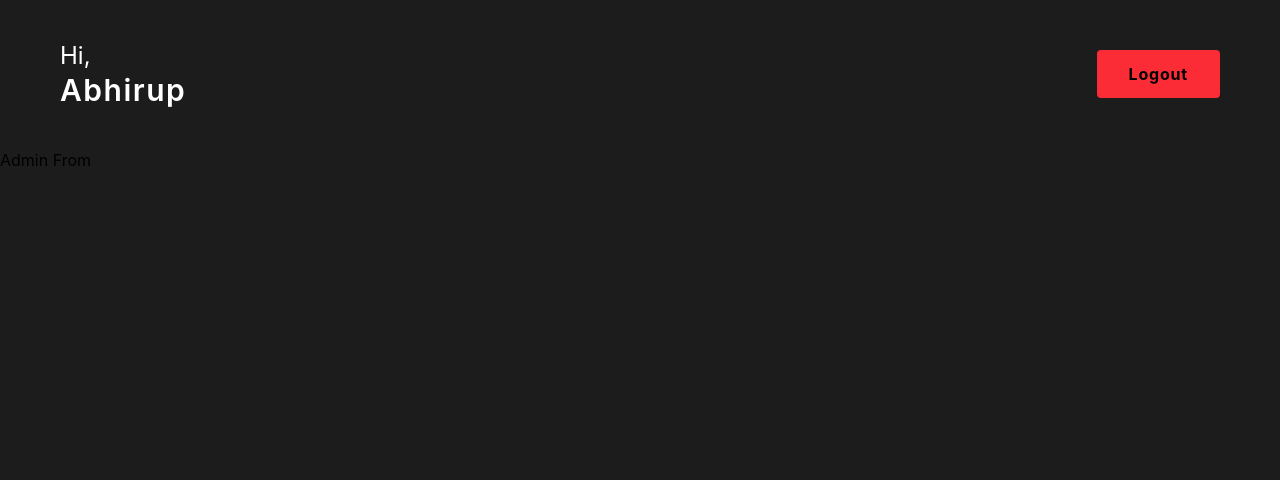
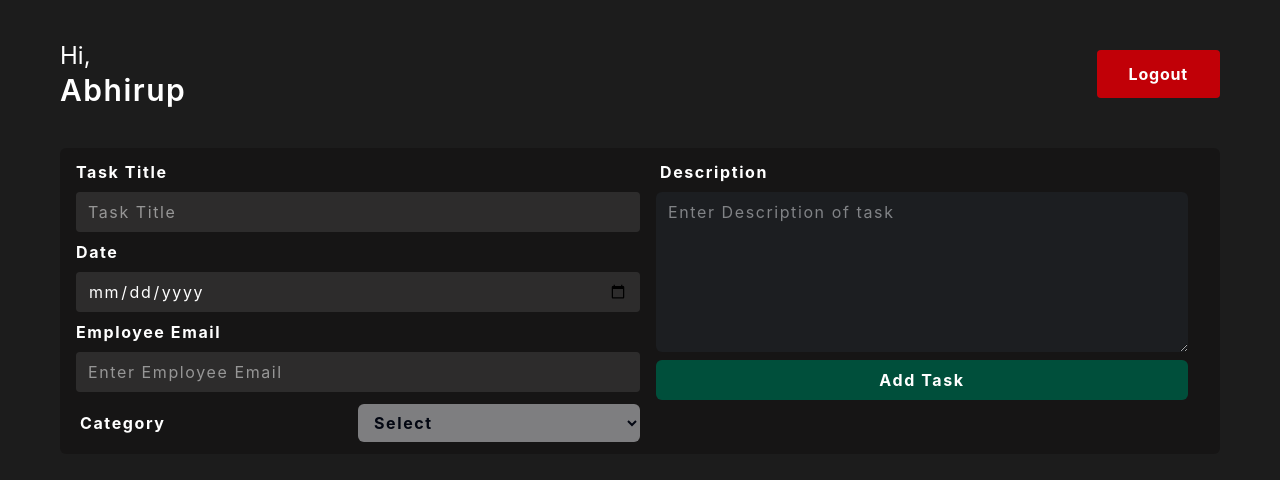
Before and after one commit to AbhirupRoy27/employee-management-system, a React (Vite) app: page /Admin in a window 1280 px wide. Shown: the top 480 px of the page. Built offline with nearby package versions, Linux system fonts and the light colour scheme.

Commit message:
feat(admin): completed admin form.
- used a state(object) to handle all input of admin and the log the object when submit.

```diff
--- /dev/null
+++ b/src/Components/Dashboard/Admin/AdDescription.jsx
@@ -0,0 +1,28 @@
+import { handleInput } from '../../../Utils/Admin/handleAdminForm'
+
+function AdDescription({ adminFormData, setAdminFormData }) {
+  return (
+    <div className="flex flex-col w-full lg:w-1/2 lg:px-4 gap-2">
+      <label htmlFor="description" className="ml-1 font-bold">
+        Description
+      </label>
+      <textarea
+        id="description"
+        name="description"
+        value={adminFormData.description}
+        rows={6}
+        placeholder="Enter Description of task"
+        className="bg-gray-700/20 focus:bg-gray-700/10 rounded-md outline-none px-3 py-2 text-gray-200 cursor-pointer"
+        onChange={(e) => handleInput(e, setAdminFormData)}
+      />
+      <button
+        type="submit"
+        className="bg-emerald-900 hover:bg-emerald-950 active:scale-98 rounded-md py-2 font-bold cursor-pointer"
+      >
+        Add Task
+      </button>
+    </div>
+  )
+}
+
+export default AdDescription
--- /dev/null
+++ b/src/Components/Dashboard/Admin/AdFields.jsx
@@ -0,0 +1,64 @@
+import React from 'react'
+import { handleInput } from '../../../Utils/Admin/handleAdminForm'
+
+function AdFields({ adminFormData, setAdminFormData }) {
+  return (
+    <div className="w-full lg:w-1/2 flex flex-col justify-between">
+      <label htmlFor="title" className="mb-2 font-bold">
+        Task Title
+      </label>
+      <input
+        id="title"
+        name="title"
+        value={adminFormData.title}
+        onChange={(e) => handleInput(e, setAdminFormData)}
+        type="text"
+        placeholder="Task Title"
+        className="py-2 bg-white/10 focus:bg-gray-100/30 px-3 rounded outline-none cursor-pointer"
+      />
+      <label htmlFor="date" className="my-2 font-bold">
+        Date
+      </label>
+      <input
+        id="date"
+        name="date"
+        value={adminFormData.date}
+        onChange={(e) => handleInput(e, setAdminFormData)}
+        type="date"
+        className="py-2 bg-white/10 focus:bg-gray-100/30 px-3 rounded outline-none cursor-pointer"
+      />
+      <label htmlFor="email" className="my-2 font-bold">
+        Employee Email
+      </label>
+      <input
+        id="email"
+        name="email"
+        value={adminFormData.email}
+        onChange={(e) => handleInput(e, setAdminFormData)}
+        type="email"
+        placeholder="Enter Employee Email"
+        className="py-2 bg-white/10 focus:bg-gray-100/30 outline-none rounded px-3 cursor-pointer"
+      />
+      <div className="flex justify-between items-center mt-3 ">
+        <label htmlFor="category" className="ml-1 font-bold">
+          Category
+        </label>
+        <select
+          id="category"
+          className="w-1/2 bg-gray-200/50 py-2 text-gray-950 font-bold rounded-md px-3 outline-none cursor-pointer"
+          name="category"
+          value={adminFormData.category}
+          onChange={(e) => handleInput(e, setAdminFormData)}
+        >
+          <option>Select</option>
+          <option>Development</option>
+          <option>Design</option>
+          <option>Q&A</option>
+          <option>Meating</option>
+        </select>
+      </div>
+    </div>
+  )
+}
+
+export default AdFields
--- a/src/Components/Dashboard/Admin/AdminForm.jsx
+++ b/src/Components/Dashboard/Admin/AdminForm.jsx
@@ -1,9 +1,31 @@
-import React from 'react'
+import React, { useState } from 'react'
+import handleAdminForm from '../../../Utils/Admin/handleAdminForm'
+import AdDescription from './AdDescription'
+import AdFields from './AdFields'
 
 function AdminForm() {
+  const [adminFormData, setAdminFormData] = useState({
+    title: '',
+    date: '',
+    description: '',
+    email: '',
+    category: 'Select',
+  })
   return (
-    <div>
-      <h1>Admin From</h1>
+    <div className="bg-[#161515e3] mx-4 sm:mx-15 px-4 py-3 text-white rounded-md tracking-widest">
+      <form
+        className="flex flex-col lg:flex-row"
+        onSubmit={(e) => handleAdminForm(e, adminFormData, setAdminFormData)}
+      >
+        <AdFields
+          adminFormData={adminFormData}
+          setAdminFormData={setAdminFormData}
+        />
+        <AdDescription
+          adminFormData={adminFormData}
+          setAdminFormData={setAdminFormData}
+        />
+      </form>
     </div>
   )
 }
--- a/src/Components/Dashboard/Common/Header.jsx
+++ b/src/Components/Dashboard/Common/Header.jsx
@@ -7,7 +7,7 @@ function Header() {
         <h2 className="text-2xl">Hi,</h2>
         <h1 className="text-3xl tracking-wider font-semibold">Abhirup</h1>
       </div>
-      <button className="bg-red-500 hover:bg-red-600 px-4 py-1.5 sm:px-8 sm:py-3 h-max rounded font-bold tracking-wider active:scale-102">
+      <button className="bg-red-700 hover:bg-red-800 px-4 py-1.5 sm:px-8 sm:py-3 h-max rounded font-bold tracking-wider active:scale-102 text-white">
         Logout
       </button>
     </div>
--- /dev/null
+++ b/src/Utils/Admin/handleAdminForm.js
@@ -0,0 +1,19 @@
+export default function handleAdminForm(e, adminFormData, setAdminFormData) {
+  e.preventDefault()
+  if (adminFormData.category === 'Select') {
+    return alert('Select a Category')
+  }
+  console.log(adminFormData)
+  setAdminFormData({
+    title: '',
+    date: '',
+    description: '',
+    email: '',
+    category: 'Development',
+  })
+}
+
+export const handleInput = (e, setAdminFormData) => {
+  const { name, value } = e.target
+  setAdminFormData((prev) => ({ ...prev, [name]: value }))
+}
```
